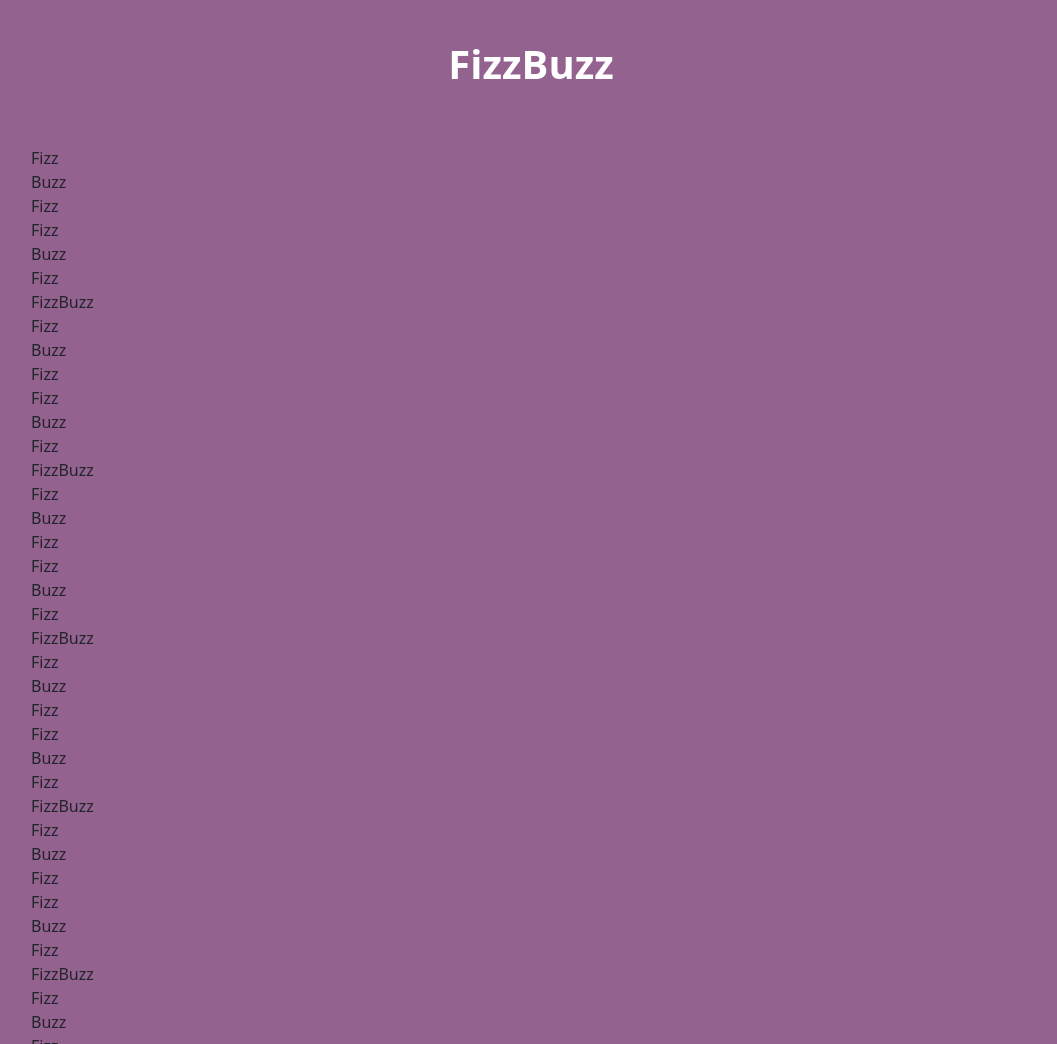
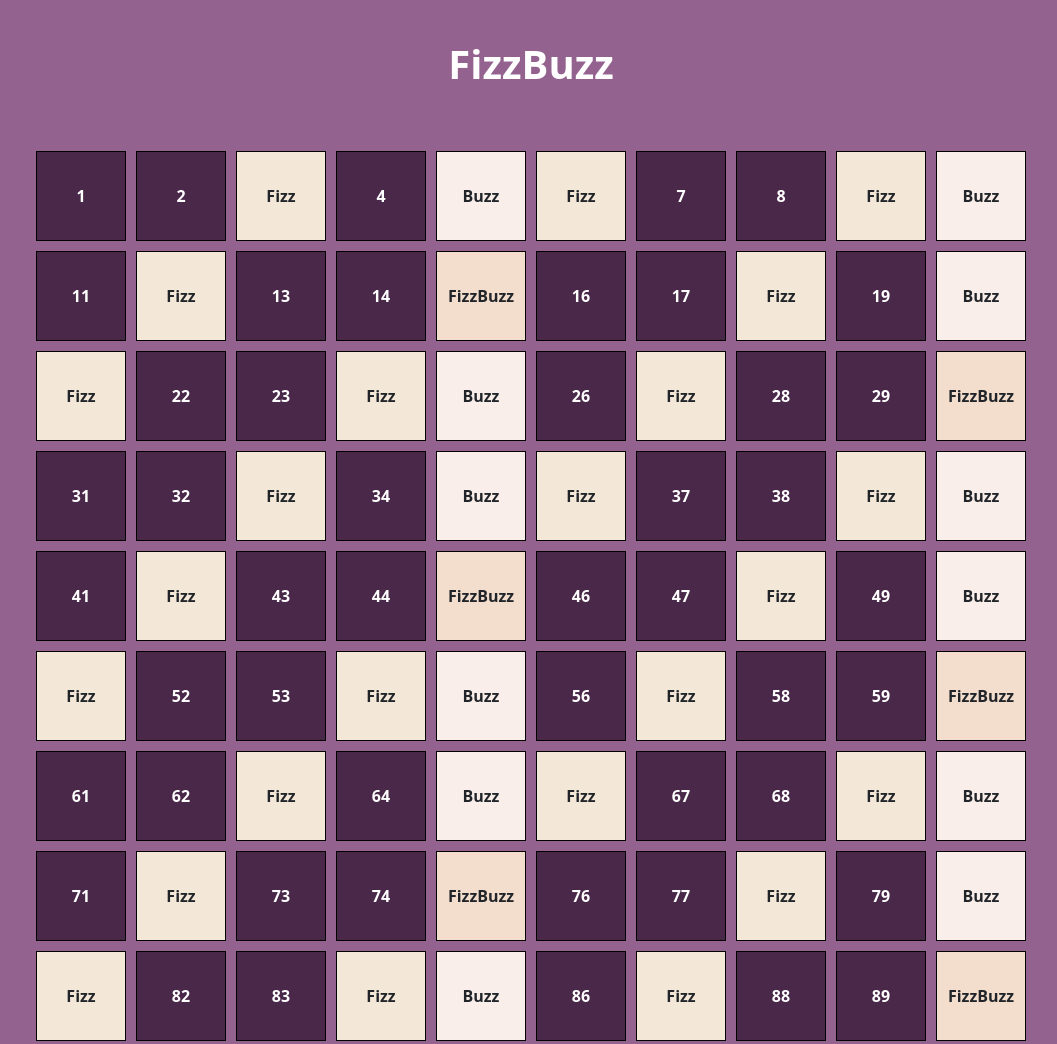
Before and after one commit to AntonelloStefania/js-fizzbuzz, a plain HTML site: page index.html in a window 1280 px wide. Shown: the top 1044 px of the page, without its empty margins (109-1166 px from the left). Drawn offline with nearby package versions, Linux system fonts and the light colour scheme.

Commit message:
Esercizio completo

```diff
--- a/css/style.css
+++ b/css/style.css
@@ -11,6 +11,8 @@ body{
 .background-container{
     width: 1000px;
     margin: 50px auto;
+    display: flex;
+    flex-wrap: wrap;
 }
 
 h1{
@@ -19,3 +21,32 @@ h1{
     text-align: center;
     margin-top: 40px;
 }
+
+.square{
+    width: 90px;
+    height: 90px;
+    border: 1px solid black;
+    margin: 5px;
+    display: flex;
+    justify-content: center;
+    align-items: center;
+    font-weight: bold;
+
+}
+
+.f-b{
+    background-color: #F3DECD;
+}
+
+.fz{
+    background-color: #F3E7D7;
+}
+
+.bz{
+    background-color: #F9EEEA;
+}
+
+.n{
+    background-color: #4A2849;
+    color: white;
+}
--- a/js/script.js
+++ b/js/script.js
@@ -1,28 +1,26 @@
 let square =document.getElementById('onscreen');
+
 for (let n=1; n<= 100; n++){
+    let content = document.createElement('div');
+    content.classList.add('square')
 
     if( (n % 3 === 0) && (n % 5 === 0) ) {
-
-        console.log('BuzzFizz')
-        square.innerHTML += '<div>FizzBuzz</div>'
+        content.classList.add('f-b');
+        content.innerText = 'FizzBuzz'
 
     } else if( (n % 3 === 0)) {
-
-        square.innerHTML += '<div>Fizz</div>'
-
-        console.log('Fizz')
+        content.classList.add('fz');
+        content.innerText = 'Fizz'
 
     } else  if( (n % 5 === 0 )) {
-
-
-
-        console.log('Buzz')
-        square.innerHTML += '<div>Buzz</div>'
+        content.classList.add('bz');
+        content.innerText = 'Buzz'
 
     } else{
-        console.log(n)
+        content.classList.add('n');
+        content.innerText =`${n}`
 
     }
 
-
+    square.append(content)
 }
```
Also changed, not shown: index.html (+0 -1 lines).
